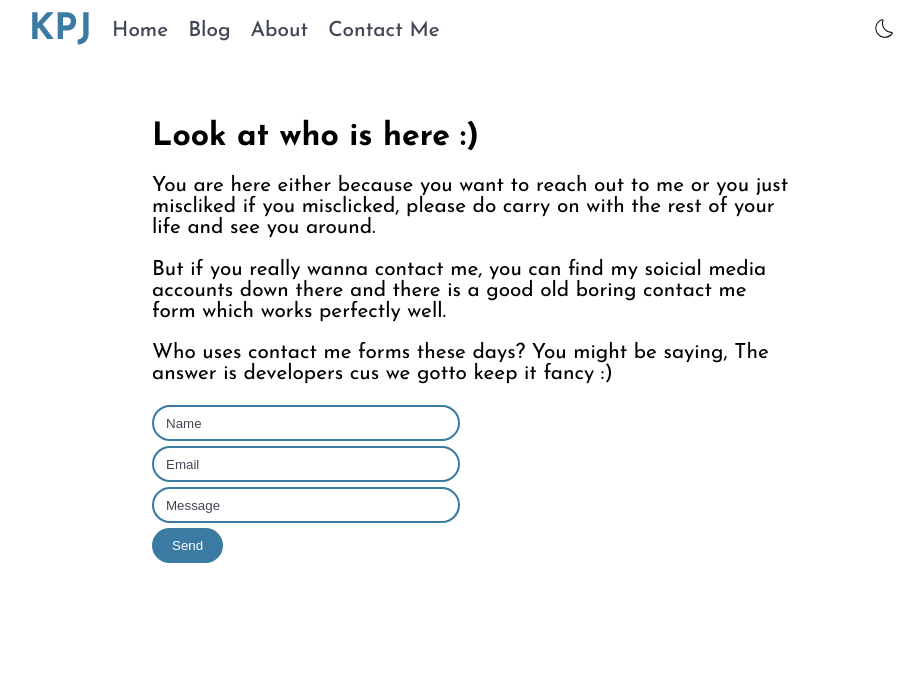
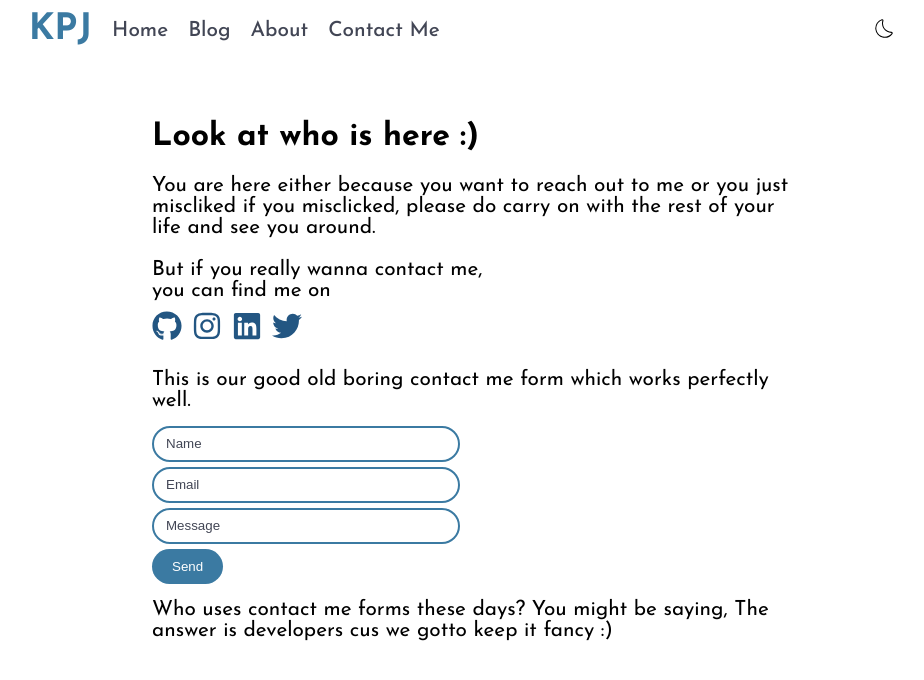
Before and after one commit to yamanerkam/KPJ-Blog, a React (Vite) app: page /contact-me in a window 1280 px wide. Shown: the top 680 px of the page, without its empty margins (168-1092 px from the left). Built offline with nearby package versions, Linux system fonts and the light colour scheme.

Commit message:
form-final

```diff
--- a/src/pages/Contact-me/ContactMe.css
+++ b/src/pages/Contact-me/ContactMe.css
@@ -5,7 +5,6 @@
 .form {
     display: flex;
     flex-direction: column;
-    position: absolute;
     gap: 5px;
 }
 
@@ -43,3 +42,30 @@
 .btn-form:hover {
     background-color: #235682;
 }
+
+.socials {
+    margin-top: 10px;
+    margin-bottom: 10px;
+    display: flex;
+    gap: 10px;
+
+}
+
+.socials a {
+    color: #235682 !important;
+    font-size: 30px;
+    list-style: none;
+}
+
+.soc-side {
+    display: flex;
+    flex-direction: column;
+}
+
+.soc-side .fun-p {
+    margin: 0;
+}
+
+.form .fun-p {
+    margin: 10px 0;
+}
--- a/src/pages/Contact-me/ContactMe.jsx
+++ b/src/pages/Contact-me/ContactMe.jsx
@@ -1,6 +1,7 @@
 import React, { useState, useRef } from 'react'
 import './ContactMe.css'
 import emailjs from '@emailjs/browser';
+import { FaGithub, FaInstagram, FaLinkedin, FaTwitter } from 'react-icons/fa';
 
 
 
@@ -37,16 +38,43 @@ export default function ContactMe() {
                     if you misclicked, please do carry on with the rest of your life and see you around.
                 </p>
 
-                <p className='fun-p'>
-                    But if you really wanna contact me, you can find my soicial media accounts down there
-                    and there is a good old boring contact me form which works perfectly well.
-                </p>
+                <div className="soc-side">
+                    <p className='fun-p '>
+                        But if you really wanna contact me,
+                    </p>
+                    <p className='fun-p'>you can find me on</p>
+                    <div className="socials">
 
-                <p className='fun-p'>Who uses contact me forms these days? You might be saying, The answer is developers cus we gotto keep it fancy :)
-                </p>
+                        <a className='btn-icon' target="_blank" href="https://github.com/yamanerkam">
+                            <FaGithub />
+                        </a>
+
+                        <a className='btn-icon' target="_blank" href="https://www.instagram.com/erkamyaman35/ ">
+                            <FaInstagram />
+                        </a>
+
+                        <a className='btn-icon' target="_blank" href="https://www.linkedin.com/in/erkamyaman35/
+">
+                            <FaLinkedin />
+                        </a>
+
+                        <a className='btn-icon' target="_blank" href="https://www.linkedin.com/in/erkamyaman35/ ">
+                            <FaTwitter />
+                        </a>
+
+                    </div>
+                </div>
+
+
+
+
             </div>
 
-            <div>
+            <div className='form'>
+                <p className="fun-p">
+                    This is our good old boring contact me form which works perfectly well.
+
+                </p>
                 <form ref={form} className='form' onSubmit={handleSubmit} action="submit">
                     <input required type="text" placeholder='Name' value={name} onChange={((e) => setName(e.target.value))} name="name" id="" />
                     <input required type="email" placeholder='Email' value={email} onChange={((e) => setEmail(e.target.value))} name='email' />
@@ -54,7 +82,12 @@ export default function ContactMe() {
                     <button type='submit' className='btn-form'>Send</button>
 
                 </form>
+
+                <p className='fun-p'>Who uses contact me forms these days? You might be saying, The answer is developers cus we gotto keep it fancy :)
+                </p>
             </div>
+
+
         </div>
     )
 }
```
